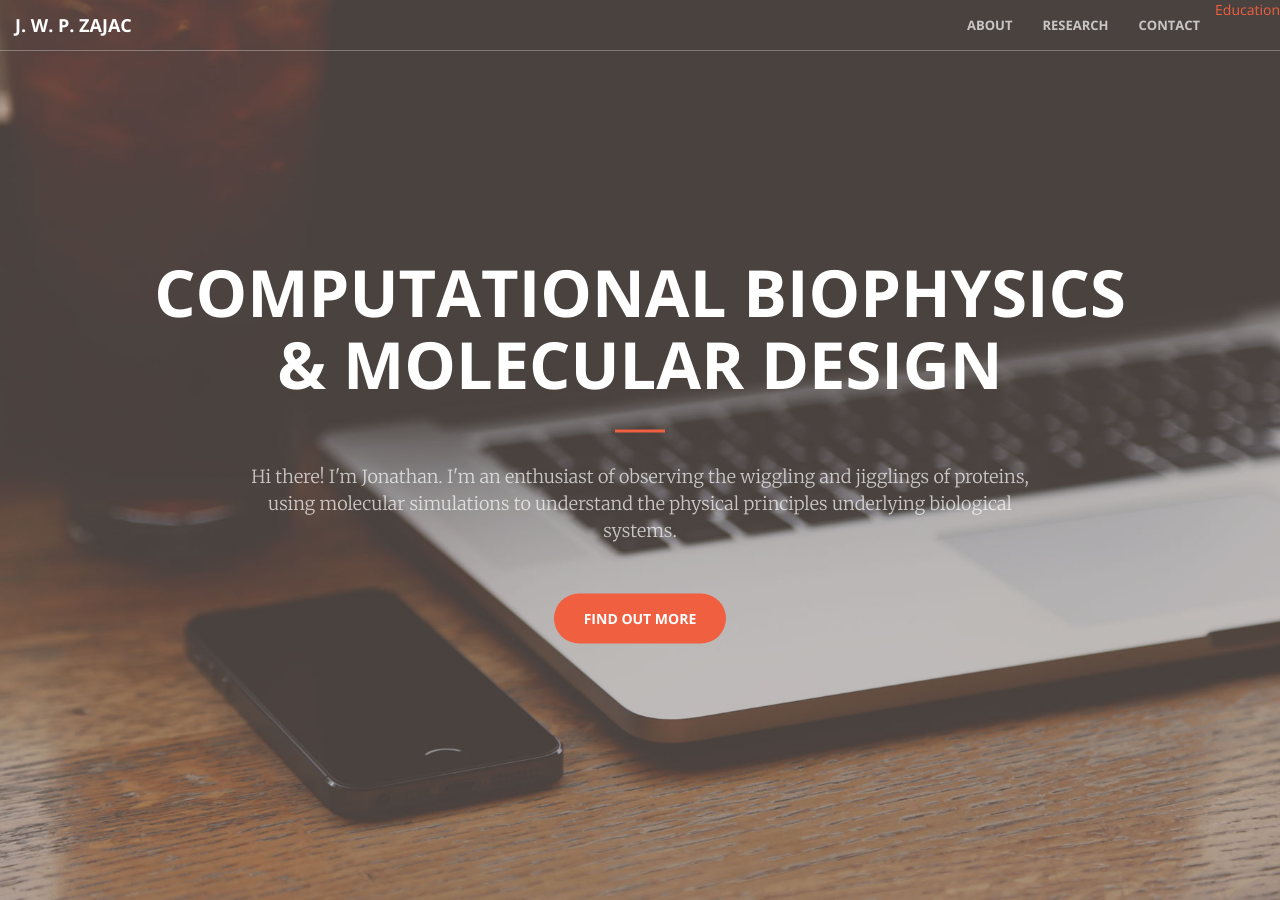
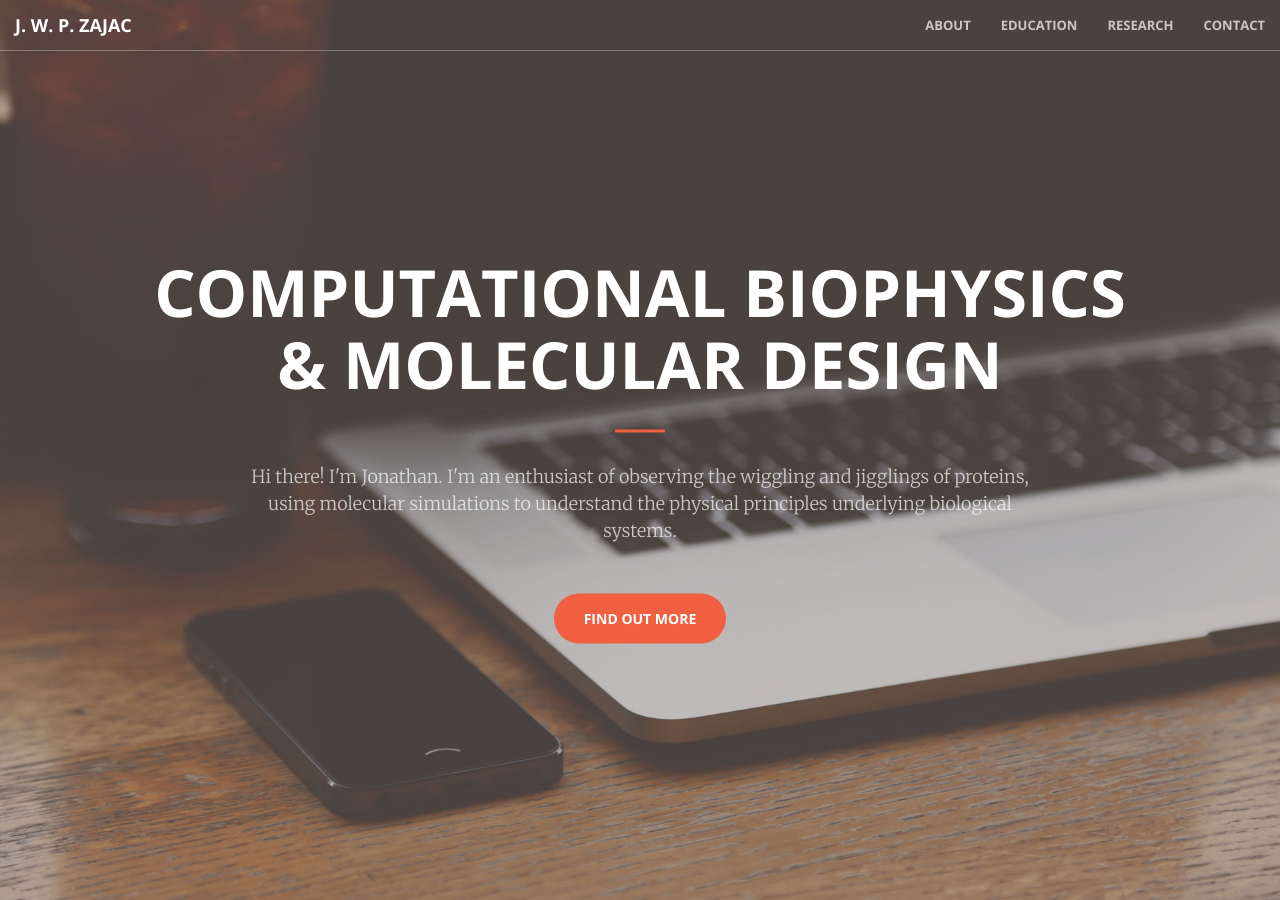
Before and after one commit to Jonathan-Zajac/Jonathan-Zajac.github.io, a Jekyll site: the page built from index.html, in a window 1280 px wide and 900 px high. Built offline with Jekyll 4.4.1, drawn with Linux system fonts in a browser that asks for light colours.

Commit message:
center education entries

```diff
--- a/_includes/education.html
+++ b/_includes/education.html
@@ -9,21 +9,21 @@
     </div>
     <div class="container">
         <div class="row">
-            <div class="col-lg-3 col-md-6 text-center">
+            <div class="col-lg-4 col-md-6 text-center">
                 <div class="service-box">
                     <i class="fa fa-4x fa-graduation-cap wow bounceIn text-primary"></i>
                     <h3>B.S. Biochemistry and Molecular Biology (2020)</h3>
                     <p class="text-muted">University of Wisconsin - Eau Claire</p>
                 </div>
             </div>
-            <div class="col-lg-3 col-md-6 text-center">
+            <div class="col-lg-4 col-md-6 text-center">
                 <div class="service-box">
                     <i class="fa fa-4x fa-graduation-cap wow bounceIn text-primary" data-wow-delay=".1s"></i>
                     <h3>M.S. Chemistry (2023)</h3>
                     <p class="text-muted">University of Minnesota - Twin Cities</p>
                 </div>
             </div>
-            <div class="col-lg-3 col-md-6 text-center">
+            <div class="col-lg-4 col-md-6 text-center">
                 <div class="service-box">
                     <i class="fa fa-4x fa-graduation-cap wow bounceIn text-primary" data-wow-delay=".2s"></i>
                     <h3>Ph.D. Chemistry (est. 2026)</h3>
--- a/_includes/nav.html
+++ b/_includes/nav.html
@@ -17,6 +17,7 @@
                 <li>
                     <a class="page-scroll" href="#about">About</a>
                 </li>
+		<li>
                     <a class="page-scroll" href="#education">Education</a>
                 </li>
                 <li>
```
Also changed, not shown: _includes/research.html (renamed from _includes/portfolio.html).
